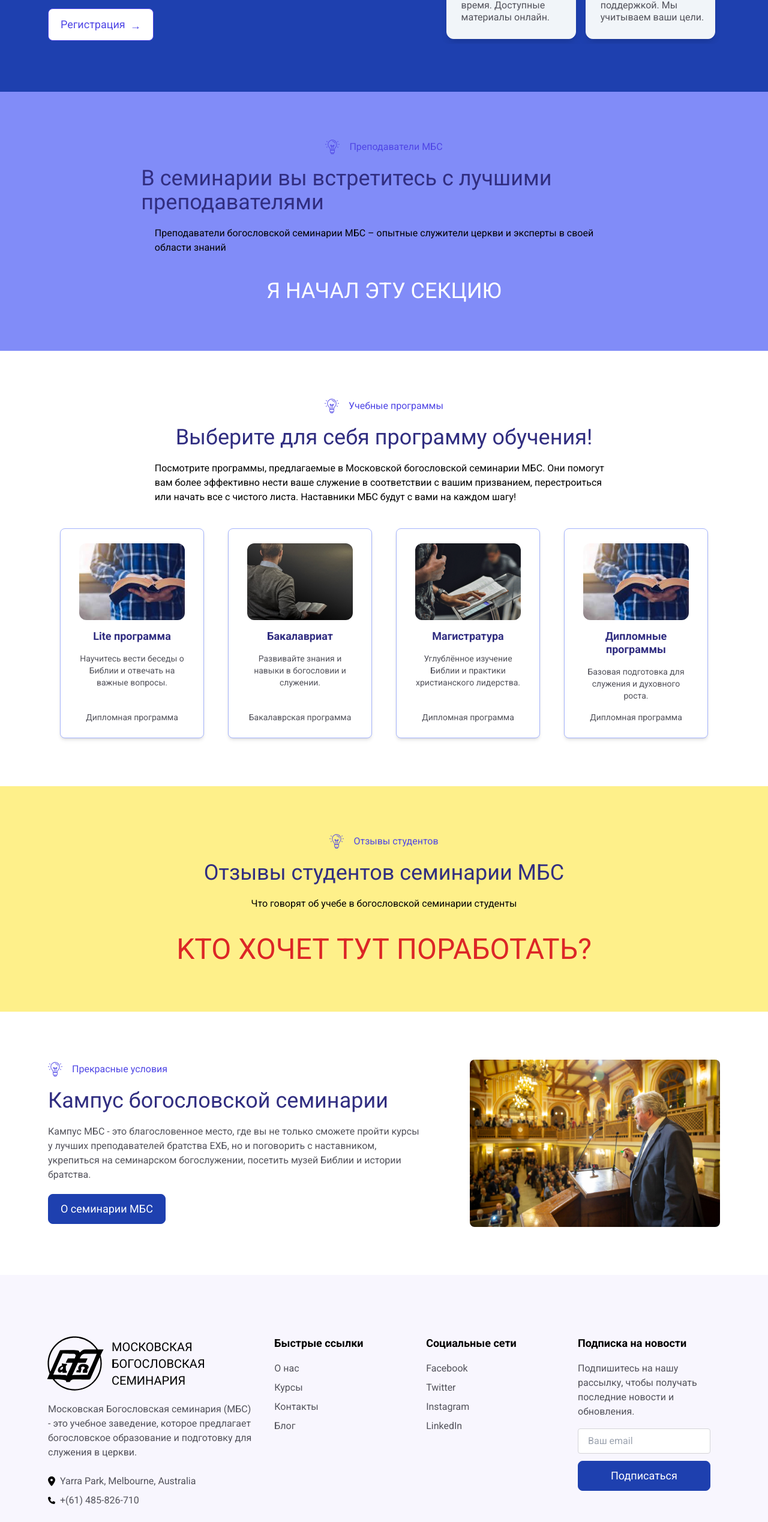
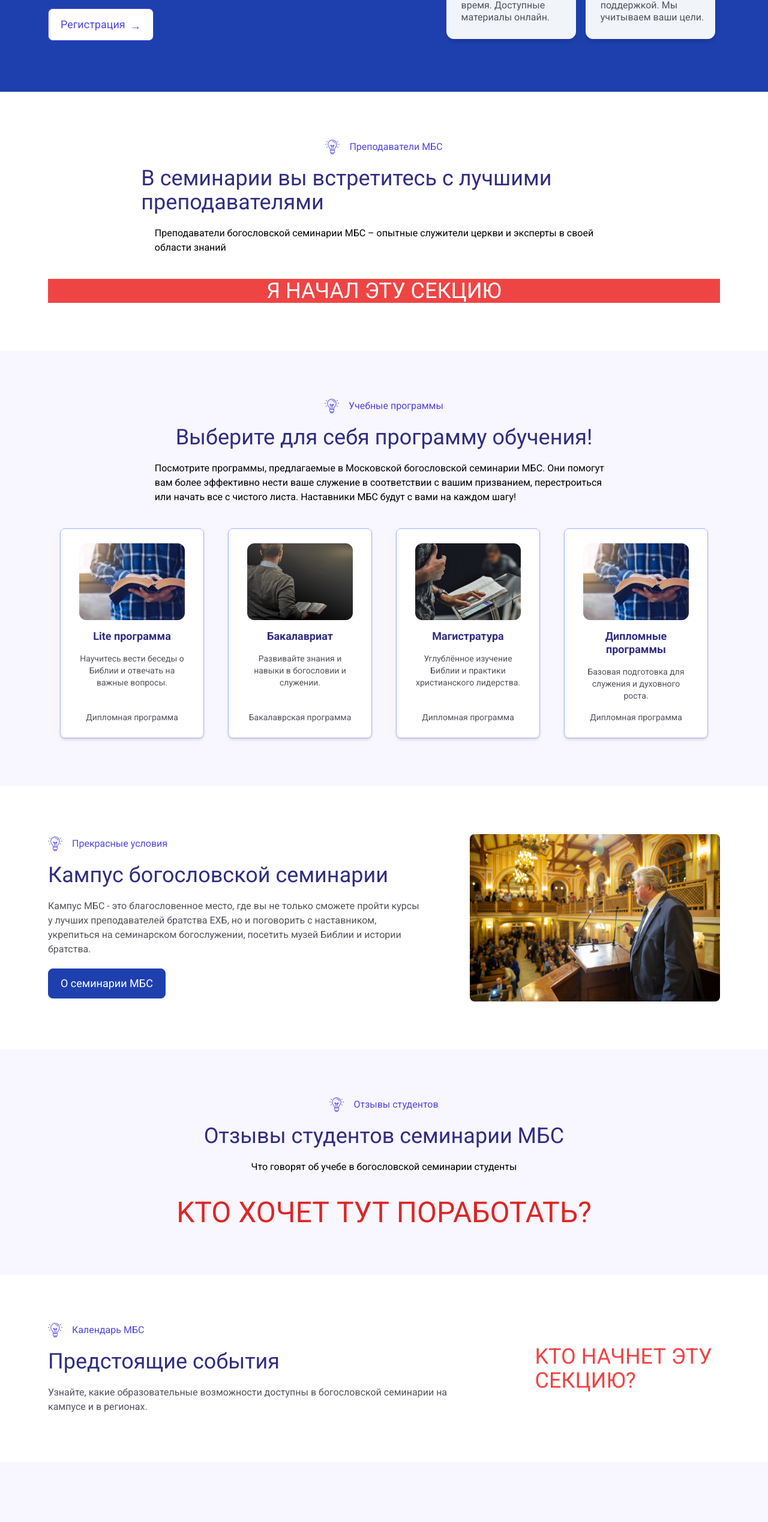
Before and after one commit to ValentinK2410/seminary, a React (Create React App) app: page / in a window 1280 px wide. Shown: the part 3169-5707 px from the top of the page at 60% size. Built offline with nearby package versions, Linux system fonts and the light colour scheme.

Commit message:
add campus section

```diff
--- a/src/HomePage.jsx
+++ b/src/HomePage.jsx
@@ -8,7 +8,9 @@ import { Educations } from './features/educations/Educations';
 import { Banner } from './features/banner/Banner';
 import { Teachers } from './features/teachers/Teachers';
 import { StudentsFeedback } from './features/feedback/StudentsFeedback';
+import { ComingEvents } from './features/comingEvents/ComingEvents';
 import { AboutCampus } from './features/campus/AboutCampus';
+
 
 function HomePage() {
   return (
@@ -20,8 +22,9 @@ function HomePage() {
       <WhyChooseUs />
       <Teachers />
       <Educations />
+      <AboutCampus />
       <StudentsFeedback />
-      <AboutCampus />
+      <ComingEvents />
     </Layout>
   );
 }
--- /dev/null
+++ b/src/features/comingEvents/ComingEvents.jsx
@@ -0,0 +1,23 @@
+
+import { LightBulbTopic } from '../../components/LightBulbTopic';
+
+export const ComingEvents = () => {
+  return (
+ <section className=' w-full p-6 sm:p-20 flex'>
+      <article className='mx-auto max-w-7xl flex gap-10 lg:gap-20 items-center flex-col-reverse lg:flex-row'>
+        <div className='w-full  mx-auto flex flex-col items-center sm:items-start text-center  justify-center gap-5'>
+           <LightBulbTopic topic='Календарь МБС' />
+          <h3 className='text-2xl sm:text-4xl sm:text-left text-indigo-900 max-w-[29ch]'>
+            Предстоящие события
+          </h3>
+          <p className='text-zinc-600 text-left'>
+            Узнайте, какие образовательные возможности доступны в богословской семинарии на кампусе и в регионах.
+          </p>
+        </div>
+        <div className="flex flex-wrap gap-10 justify-center">
+          <p className="text-4xl text-red-500">KTO НАЧНЕТ ЭТУ СЕКЦИЮ? </p>
+        </div>
+      </article>
+    </section>
+  )
+}
--- a/src/features/courses/Courses.jsx
+++ b/src/features/courses/Courses.jsx
@@ -2,7 +2,7 @@ import { LightBulbTopic } from '../../components/LightBulbTopic';
 
 export const Courses = () => {
   return (
-    <section className='p-6 sm:p-20  flex gap-10'>
+    <section className=' p-6 sm:p-20  flex gap-10'>
       <div className='w-full max-w-7xl mx-auto flex justify-between flex-col space-y-5  items-center sm:items-start'>
         <LightBulbTopic topic='Курсы на базе МБС' />
         <h3 className='text-2xl sm:text-4xl text-indigo-900 max-w-[29ch]'>
--- a/src/features/educations/Educations.jsx
+++ b/src/features/educations/Educations.jsx
@@ -4,7 +4,7 @@ import { educationalDegrees } from "./components/educationalDegrees";
 export const Educations = () => {
 
   return (
-    <section className="p-6 sm:p-20 flex  items-center">
+    <section className="bg-indigo-25  p-6 sm:p-20 flex  items-center">
       <div className="w-full max-w-7xl mx-auto flex  flex-col gap-10 ">
         <div className="flex text-center flex-col justify-center items-center space-y-5">
           <LightBulbTopic topic='Учебные программы' />
--- a/src/features/feedback/StudentsFeedback.jsx
+++ b/src/features/feedback/StudentsFeedback.jsx
@@ -4,7 +4,7 @@ import { LightBulbTopic } from "../../components/LightBulbTopic";
 export const StudentsFeedback = () => {
 
   return (
-    <section className="p-6 sm:p-20 bg-yellow-200 flex  items-center">
+    <section className="p-6 sm:p-20 bg-indigo-25  flex  items-center">
       <div className="w-full max-w-7xl mx-auto flex  flex-col gap-10 ">
         <div className="flex text-center flex-col justify-center items-center space-y-5">
           <LightBulbTopic topic='Отзывы студентов' />
--- a/src/features/teachers/Teachers.jsx
+++ b/src/features/teachers/Teachers.jsx
@@ -4,7 +4,7 @@ import { listOfTeachers } from "./components/listOfTeachers";
 export const Teachers = () => {
 
   return (
-    <section className="p-6 sm:p-20 bg-indigo-400 flex items-center">
+    <section className="p-6 sm:p-20  flex items-center">
       <div className="w-full max-w-7xl mx-auto flex  flex-col gap-10 ">
         <div className="flex text-center flex-col justify-center items-center space-y-5">
           <LightBulbTopic topic='Преподаватели МБС' />
@@ -16,7 +16,7 @@ export const Teachers = () => {
           </p>
         </div>
 
-        <div className="flex flex-wrap gap-10 justify-center">
+        <div className="flex bg-red-500 flex-wrap gap-10 justify-center">
           <p className="text-4xl text-white">Я НАЧАЛ ЭТУ СЕКЦИЮ </p>
           {/* {listOfTeachers.map((resource, index) => (
             <div
```
Also changed, not shown: src/features/campus/AboutCampus.jsx (+5 -3 lines), 2 other files (tests, documents, lock files or other folders).
